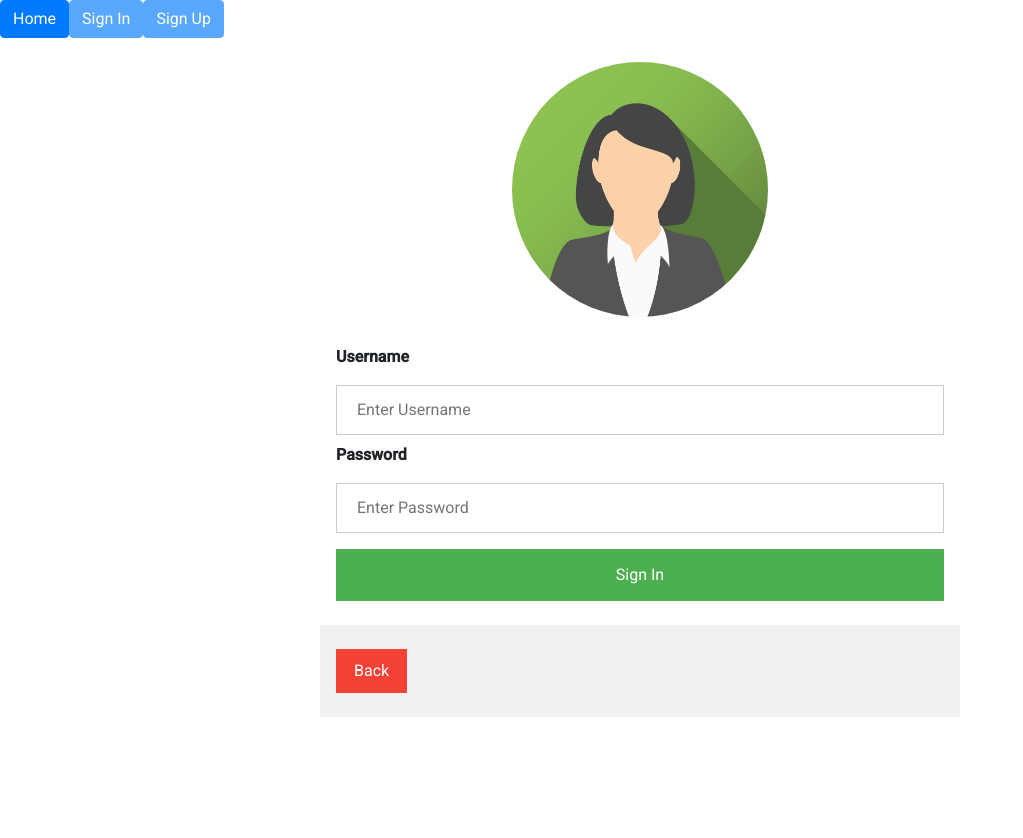
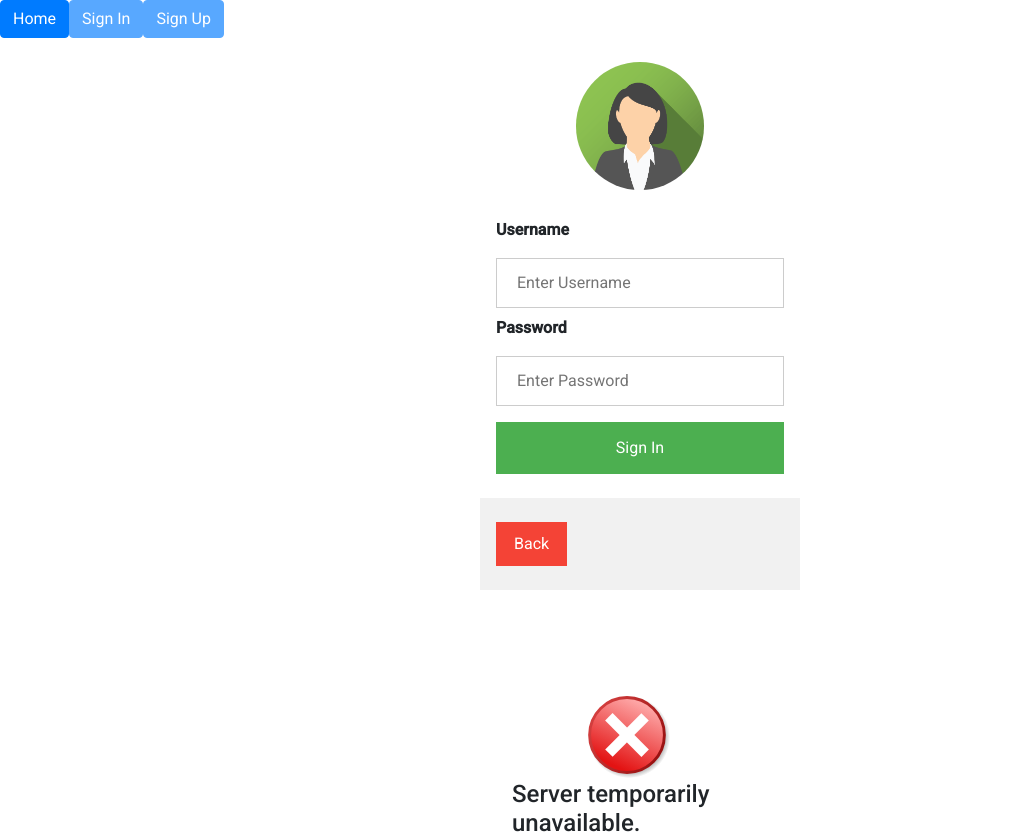
Before and after one commit to tarasbiletsky24/InternationalizationApp-web, an Angular app: page /signIn in a window 1280 px wide. Shown: the whole page, without its empty margins (0-1023 px from the left). Before the commit the page ends 800 px from the top, so only its background shows below. Built offline with nearby package versions, Linux system fonts and the light colour scheme; no server answers.

Commit message:
adding footer

```diff
--- /dev/null
+++ b/src/app/Components/app-footer/app-footer.component.html
@@ -0,0 +1,10 @@
+<div>
+  <div *ngIf="serverRunning" class=image-div>
+    <img src="assets/server_up.png">
+    <h4>Server working correctly.</h4>
+  </div>
+  <div *ngIf="!serverRunning" class=image-div>
+    <img src="assets/server_down.svg">
+    <h4>Server temporarily unavailable.</h4>
+  </div>
+</div>
--- /dev/null
+++ b/src/app/Components/app-footer/app-footer.component.scss
@@ -0,0 +1,14 @@
+.image-div {
+  height: 100px;
+  width: 20%;
+  display: block;
+  margin-left: 40%;
+  margin-right: 40%;
+  position: absolute;
+  bottom: 10px;
+}
+
+img {
+  width: 90%;
+  height: 90%;
+}
--- /dev/null
+++ b/src/app/Components/app-footer/app-footer.component.ts
@@ -0,0 +1,47 @@
+import { Component, OnInit, OnDestroy } from '@angular/core';
+import { Subject, interval } from 'rxjs';
+import { ApiService } from 'src/app/Services/api.service';
+import { EventService } from 'src/app/Services/event.service';
+import { takeUntil } from 'rxjs/operators';
+
+@Component({
+  selector: 'app-footer',
+  templateUrl: './app-footer.component.html',
+  styleUrls: ['./app-footer.component.scss']
+})
+export class AppFooterComponent implements OnInit, OnDestroy {
+
+  public serverRunning = false;
+
+  private destroy = new Subject();
+
+  constructor(
+    private apiService: ApiService,
+    private eventService: EventService) { }
+
+  ngOnInit() {
+    this.apiService.CheckServer().subscribe(responce => {
+      this.serverRunning = responce;
+      this.eventService.serverWorking(responce);
+    },
+    () => {
+      this.serverRunning = false;
+      this.eventService.serverWorking(false);
+    });
+
+    interval(5000).pipe(takeUntil(this.destroy)).subscribe(x => {
+      this.apiService.CheckServer().subscribe(responce => {
+        this.serverRunning = responce;
+        this.eventService.serverWorking(responce);
+      },
+      () => {
+        this.serverRunning = false;
+        this.eventService.serverWorking(false);
+      })
+    });
+  }
+
+  ngOnDestroy() {
+    this.destroy.next();
+  }
+}
--- a/src/app/Components/app.component/app.component.html
+++ b/src/app/Components/app.component/app.component.html
@@ -1,3 +1,7 @@
 <app-header></app-header>
 
-<router-outlet></router-outlet>
+<div class=main-container>
+  <router-outlet></router-outlet>
+</div>
+
+<app-footer></app-footer>
--- a/src/app/Components/app.component/app.component.scss
+++ b/src/app/Components/app.component/app.component.scss
@@ -0,0 +1,5 @@
+.main-container {
+  width: 50%;
+  height: 50%;
+  margin: auto;
+}
--- a/src/app/Components/main-page/main-page.component.html
+++ b/src/app/Components/main-page/main-page.component.html
@@ -1,15 +1,3 @@
-<div class=main-container>
-  <h1>Internationalization App</h1>
-  <h2>Platform for automated internationalization of the project</h2>
-  <h2>Платформа для автоматизованої інтернаціоналізації проекту</h2>
-</div>
-<div>
-  <div *ngIf="serverRunning" class=image-div>
-    <img src="assets/server_up.png">
-    <h4>Server working correctly.</h4>
-  </div>
-  <div *ngIf="!serverRunning" class=image-div>
-    <img src="assets/server_down.svg">
-    <h4>Server temporarily unavailable.</h4>
-  </div>
-</div>
+<h1>Internationalization App</h1>
+<h2>Platform for automated internationalization of the project</h2>
+<h2>Платформа для автоматизованої інтернаціоналізації проекту</h2>
--- a/src/app/Components/main-page/main-page.component.ts
+++ b/src/app/Components/main-page/main-page.component.ts
@@ -1,47 +1,10 @@
-import { Component, OnInit, OnDestroy } from '@angular/core';
-import { interval, Subject } from 'rxjs';
-import { ApiService } from 'src/app/Services/api.service';
-import { takeUntil } from 'rxjs/operators';
-import { EventService } from 'src/app/Services/event.service';
+import { Component } from '@angular/core';
 
 @Component({
   selector: 'app-main-page',
   templateUrl: './main-page.component.html',
   styleUrls: ['./main-page.component.scss']
 })
-export class MainPageComponent implements OnInit, OnDestroy {
+export class MainPageComponent {
 
-  public serverRunning = false;
-
-  private destroy = new Subject();
-
-  constructor(
-    private apiService: ApiService,
-    private eventService: EventService) { }
-
-  ngOnInit() {
-    this.apiService.CheckServer().subscribe(responce => {
-      this.serverRunning = responce;
-      this.eventService.serverWorking(responce);
-    },
-    () => {
-      this.serverRunning = false;
-      this.eventService.serverWorking(false);
-    });
-
-    interval(5000).pipe(takeUntil(this.destroy)).subscribe(x => {
-      this.apiService.CheckServer().subscribe(responce => {
-        this.serverRunning = responce;
-        this.eventService.serverWorking(responce);
-      },
-      () => {
-        this.serverRunning = false;
-        this.eventService.serverWorking(false);
-      })
-    });
-  }
-
-  ngOnDestroy() {
-    this.destroy.next();
-  }
 }
--- a/src/app/Components/translate-page/translate-page.component.html
+++ b/src/app/Components/translate-page/translate-page.component.html
@@ -1,3 +1,4 @@
+
   <h1>Translate</h1>
   <div>
     <language-dropdown Title="Select current project language" (select)="setTranslateFrom($event)">
@@ -8,8 +9,18 @@
     <language-dropdown Title="Select project language for translation" (select)="setTranslateTo($event)">
     </language-dropdown>
   </div>
+  <br>
+  <div>
+    <label>Add your vocabularies (Currently unavailable)</label>
+    <input>
+  </div>
+  <br>
+  <pre class="card card-block card-header mb-3">GitHub Owner Name: {{gitHubRepositoryOwnerName | json}}</pre>
+
+  <pre class="card card-block card-header mb-3">GitHub Repository Name: {{gitHubRepositoryName | json}}</pre>
 
   <pre class="card card-block card-header mb-3">GitHub Repository Link: {{gitHubLink | json}}</pre>
-<input [(ngModel)]="gitHubLink"
-       [typeahead]="states"
-       class="form-control">
+
+  <input #link [(ngModel)]="gitHubLink" class="form-control" (change)="gitHubLinkChanged(link.value)">
+
+  <button type="button" class="btn btn-primary" (click)="translate()">Translate</button>
--- a/src/app/Components/translate-page/translate-page.component.scss
+++ b/src/app/Components/translate-page/translate-page.component.scss
@@ -0,0 +1,5 @@
+.main-container {
+  width: 50%;
+  height: 50%;
+  margin: auto;
+}
--- a/src/app/Components/translate-page/translate-page.component.ts
+++ b/src/app/Components/translate-page/translate-page.component.ts
@@ -1,4 +1,5 @@
 import { Component, OnInit } from '@angular/core';
+import { ApiService } from 'src/app/Services/api.service';
 
 @Component({
   selector: 'app-translate-page',
@@ -9,10 +10,14 @@
 
   public translateTo: string;
   public translateFrom: string;
+  public gitHubRepositoryOwnerName: string;
   public gitHubRepositoryName: string;
   public gitHubLink: string;
 
-  constructor() { }
+  private gitHubRepositoryNameRegExp = new RegExp(/\/([\w -]*)$/);
+  private gitHubRepositoryOwnerNameRegExp = new RegExp(/\/(.[\w -]*)\//);
+
+  constructor(private apiService: ApiService) { }
 
   ngOnInit() {
   }
@@ -25,4 +30,13 @@
     this.translateFrom = value;
   }
 
+  public gitHubLinkChanged(gitHubLink: string) {
+      this.gitHubRepositoryOwnerName = gitHubLink.match(this.gitHubRepositoryOwnerNameRegExp)[1];
+      this.gitHubRepositoryName = gitHubLink.match(this.gitHubRepositoryNameRegExp)[1];
+  }
+
+  public translate() {
+    this.apiService.startTranslate(); // not implemented yet
+  }
+
 }
--- a/src/app/Services/api.service.ts
+++ b/src/app/Services/api.service.ts
@@ -14,7 +14,11 @@
     return this.http.get<boolean>(this.url + `check`);
   }
 
-  public checkGitHubRepository(owner: string, repositoryName: string ) {
-    return this.http.get(this.url+`repo/${owner}/${repositoryName}`);
+  public checkGitHubRepository(owner: string, repositoryName: string) {
+    return this.http.get(this.url + `repo/${owner}/${repositoryName}`);
+  }
+
+  public startTranslate() {
+
   }
 }
--- a/src/app/app.module.ts
+++ b/src/app/app.module.ts
@@ -17,6 +17,7 @@
 import { SignUpComponent } from './Components/sign-up/sign-up.component';
 import { TranslatePageComponent } from './Components/translate-page/translate-page.component';
 import { LanguageDropdownComponent } from './Components/Common/dropdown/dropdown.component';
+import { AppFooterComponent } from './Components/app-footer/app-footer.component';
 
 @NgModule({
   declarations: [
@@ -27,6 +28,7 @@
     SignUpComponent,
     TranslatePageComponent,
     LanguageDropdownComponent,
+    AppFooterComponent,
   ],
   imports: [
     BrowserModule,
```
Also changed, not shown: 1 other file (tests, documents, lock files or other folders). Lines whose indentation alone changed are shown as unchanged.
